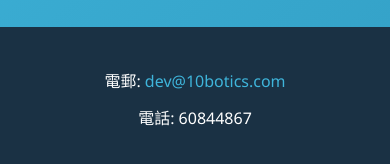
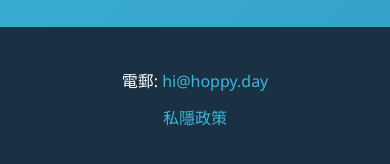
Before and after one commit to 10botics/hoppy_website, an Astro site: page /tc in a window 390 px wide. Shown: the part 3227-3391 px from the top of the page. Built offline with nearby package versions, Linux system fonts and the light colour scheme; Astro itself is replaced by a stand-in of ours.

Commit message:
refactor: move Privacy link to footer and update contact information
- Remove Privacy link from main navigation bar (desktop and mobile)
- Move Privacy link to footer section at bottom of homepage
- Update contact email from dev@10botics.com to hi@hoppy.day
- Remove phone number from footer
- Add footer-link styling for Privacy link with hover effects

This change simplifies the navigation bar and consolidates privacy policy access with contact information at the page footer.

```diff
--- a/src/layouts/Layout.astro
+++ b/src/layouts/Layout.astro
@@ -42,7 +42,6 @@ const htmlLang = lang === 'tc' ? 'zh-Hant' : 'en';
 					<li><a href={`/${lang}/supported-question-images`} class:list={["nav-link", { active: currentPath.includes('/supported-question-images') }]}>{t('nav.widgets')}</a></li>
 					<li><a href={`/${lang}/availability`} class:list={["nav-link", { active: currentPath.includes('/availability') }]}>{t('nav.availability')}</a></li>
 					<li><a href={`/${lang}/downloadproduction`} class:list={["nav-link", { active: currentPath.includes('/downloadproduction') }]}>{t('nav.download')}</a></li>
-					<li><a href={`/${lang}/privacy`} class:list={["nav-link", { active: currentPath.includes('/privacy') }]}>{t('nav.privacy')}</a></li>
 					<li class="lang-switcher">
 						<div class="lang-dropdown">
 							<button class="lang-btn" aria-label={t('langSwitcher.label')}>
@@ -100,7 +99,6 @@ const htmlLang = lang === 'tc' ? 'zh-Hant' : 'en';
 						<li><a href={`/${lang}/supported-question-images`} class:list={["mobile-nav-link", { active: currentPath.includes('/supported-question-images') }]}>{t('nav.widgets')}</a></li>
 						<li><a href={`/${lang}/availability`} class:list={["mobile-nav-link", { active: currentPath.includes('/availability') }]}>{t('nav.availability')}</a></li>
 						<li><a href={`/${lang}/downloadproduction`} class:list={["mobile-nav-link", { active: currentPath.includes('/downloadproduction') }]}>{t('nav.download')}</a></li>
-						<li><a href={`/${lang}/privacy`} class:list={["mobile-nav-link", { active: currentPath.includes('/privacy') }]}>{t('nav.privacy')}</a></li>
 					</ul>
 
 					<!-- Mobile Language Switcher -->
--- a/src/pages/[lang]/index.astro
+++ b/src/pages/[lang]/index.astro
@@ -120,8 +120,8 @@ const t = useTranslations(lang);
     <!-- Contact Footer -->
     <footer class="contact-footer">
       <div class="contact-info">
-        <p>{t('home.footer.email')}: <a href="mailto:dev@10botics.com">dev@10botics.com</a></p>
-        <p>{t('home.footer.phone')}: 60844867</p>
+        <p>{t('home.footer.email')}: <a href="mailto:hi@hoppy.day">hi@hoppy.day</a></p>
+        <p><a href={`/${lang}/privacy`} class="footer-link">{t('nav.privacy')}</a></p>
       </div>
     </footer>
   </main>
@@ -483,6 +483,17 @@ const t = useTranslations(lang);
     text-decoration: underline;
   }
 
+  .footer-link {
+    color: var(--hoppy-blue);
+    text-decoration: none;
+    transition: all 0.3s ease;
+  }
+
+  .footer-link:hover {
+    color: var(--hoppy-white);
+    text-decoration: underline;
+  }
+
   /* Responsive Design */
   @media (max-width: 968px) {
     .hero-content {
```
